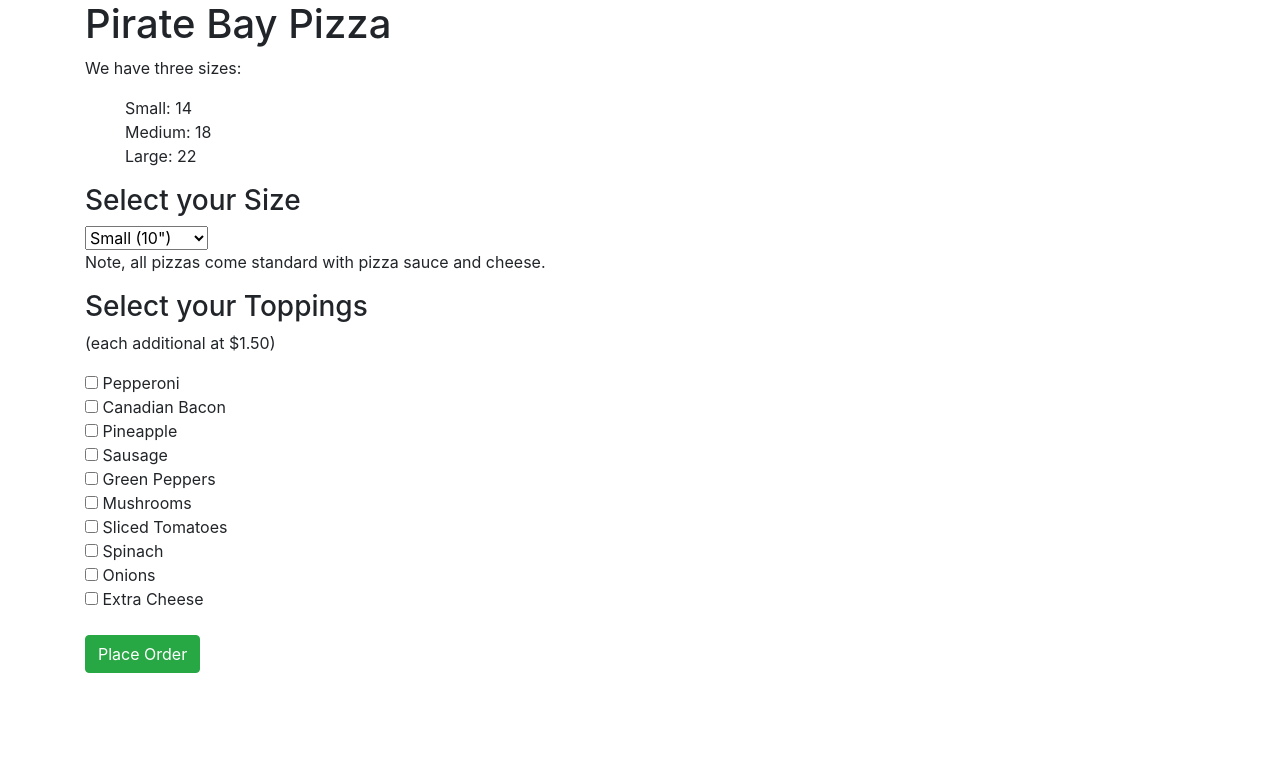
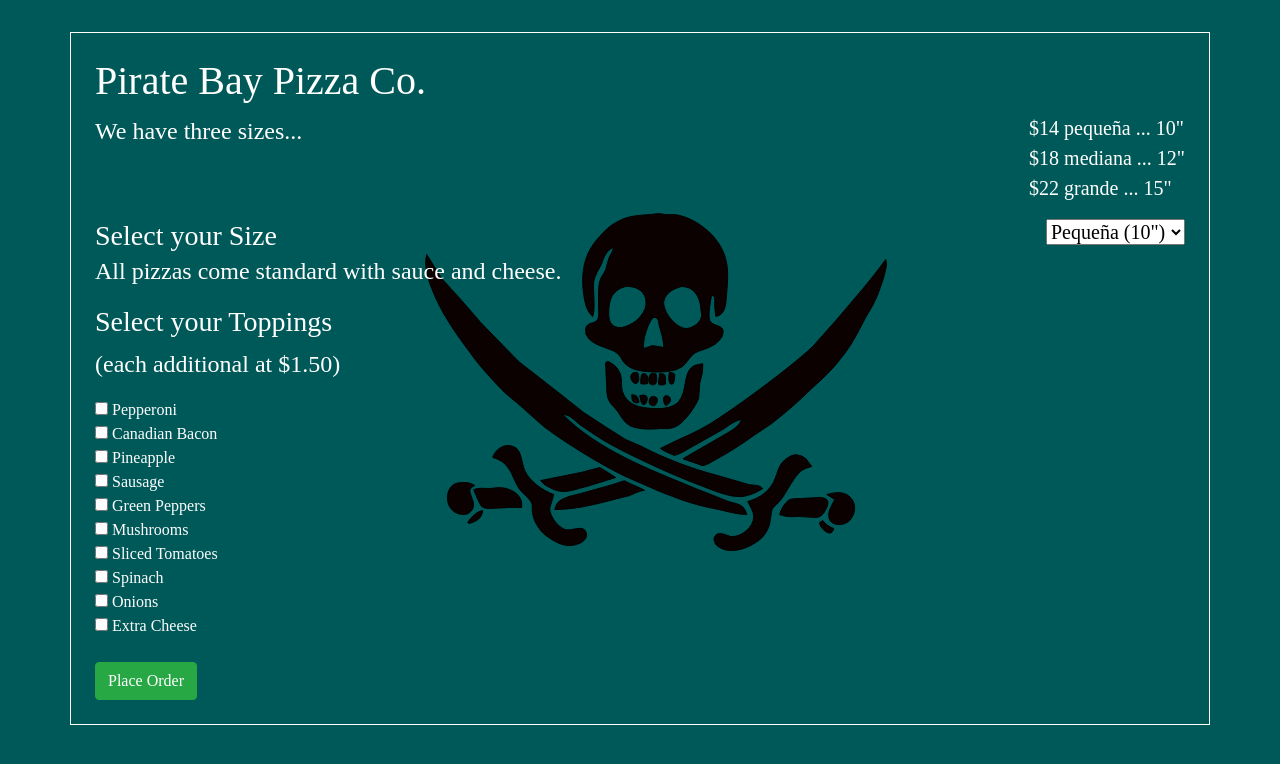
Before and after one commit to joshdrochon/pizza-website, a plain HTML site: page index.html in a window 1280 px wide. Drawn offline with Linux system fonts and the light colour scheme; a script that the page names is missing.

Commit message:
add styling to web-page refactored some logic

```diff
--- a/css/styles.css
+++ b/css/styles.css
@@ -1,3 +1,38 @@
+{
+  border: 1px dotted green;
+}
+
+body{
+    background-color: #005959;
+    color: white;
+    font-family: "Cookie"
+}
+
+#content{
+  border: 1px solid white;
+  padding: 24px;
+  margin-top: 32px;
+
+  /* image style */
+  background-image:url("../img/jolly-roger.svg");
+  background-position:center;
+  background-repeat: no-repeat;
+}
+
+#summary{
+  border: 1px solid white;
+  padding: 24px;
+  margin-top: 32px;
+}
+
+img{
+  opacity: 0.5;
+}
+
+#sizes{
+  float: right;
+}
+
 #summary{
   display: none;
 }
@@ -8,4 +43,17 @@ input{
 
 li{
   list-style-type: none;
+  font-size: 20px;
 }
+
+p{
+  font-size: 24px;
+}
+
+#size-toppings{
+  clear: both;
+}
+
+select{
+  font-size: 20px;
+}
--- a/index.html
+++ b/index.html
@@ -4,38 +4,42 @@
     <meta charset="utf-8">
     <link rel="stylesheet" href="css/bootstrap.min.css">
     <link rel="stylesheet" href="css/styles.css" type="text/css" media="all">
+    <script src="https://ajax.googleapis.com/ajax/libs/webfont/1.4.7/webfont.js"></script>
     <script src="scripts/jquery-3.2.1.js"></script>
     <script src="scripts/scripts.js"></script>
     <title>Pirate Bay Pizza</title>
   </head>
   <body>
-    <div class="container">
-      <h1>Pirate Bay Pizza</h1>
-
-      <p>We have three sizes:</p>
-      <ul>
-        <li>Small: 14</li>
-        <li>Medium: 18</li>
-        <li>Large: 22</li>
+    <div id="content" class="container">
+      <div class="banner">
+        <h1 id="title">Pirate Bay Pizza Co.</h1>
+      </div>
+      <p style="display: inline">We have three sizes... </p>
+      <ul id="sizes">
+        <li>$14 pequeña ... 10"</li>
+        <li>$18 mediana ... 12"</li>
+        <li>$22 grande ... 15"</li>
       </ul>
 
       <form id="size-toppings">
 
         <div class="size">
 
-          <h3>Select your Size</h3>
+          <h3 style="display:inline">Select your Size</h3>
 
-          <select id="size">
-            <option value="small">Small (10")</option>
-            <option value="medium">Medium (12")</option>
-            <option value="large">Large (15")</option>
-          </select>
+
+            <select style="float:right" id="size">
+              <option value="small">Pequeña (10")</option>
+              <option value="medium">Mediana (12")</option>
+              <option value="large">Grande (15")</option>
+            </select>
+          <div>
 
         </div><!--end size-->
 
         <div class="toppings">
 
-          <p>Note, all pizzas come standard with pizza sauce and cheese.</p>
+          <p>All pizzas come standard with sauce and cheese.</p>
           <h3>Select your Toppings</h3>
           <p>(each additional at $1.50)</p>
 
@@ -54,18 +58,19 @@
           </fieldset>
 
         </div><!--end toppings-->
-        <br>
-        <button class="btn btn-success" type="submit" name="button">Place Order</button>
+
+        <br><button id="submit" class="btn btn-success" type="submit" name="button">Place Order</button>
 
       </form><!--end form-->
 
-      <div id="summary">
-        <hr>
-        <p>Hey Pirate, you ordered a pizza with these savage toppings:<ul class="toppings-selected"></ul>
-          <h2>That'll cost you a total of $<span class="total"></span></h2>
-        </p>
-      </div><!--end summary-->
+    </div><!--end container-->
 
-    </div><!--end container-->
+    <div id="summary" class="container">
+      <p>Hey Pirate, you ordered a pizza with these savage toppings:<ul class="toppings-selected"></ul>
+        <h2>That'll cost you a total of $<span class="total"></span></h2>
+      </p>
+    </div><!--end summary-->
+
+
   </body>
 </html>
--- a/scripts/scripts.js
+++ b/scripts/scripts.js
@@ -1,3 +1,9 @@
+WebFont.load({
+  google: {
+    families: ["Cookie:regular"]
+  }
+});
+
 $(function(){
 
   $("#size-toppings").submit(function(event){
@@ -20,7 +26,7 @@ $(function(){
 
     var userPizza = new Pizza(userSize, userToppings);
 
-    //console.log(userPizza);
+    console.log(userPizza);
 
     Pizza.prototype.calcPrice = function(){
 
@@ -45,14 +51,14 @@ $(function(){
 
     let numString = userPizza.calcPrice().toString();
 
+    console.log(numString);
+    console.log(typeof(numString));
+
     if(numString.length === 4){
       numString += "0";
     }else if(numString.length === 2){
       numString += ".00";
     }
-
-    console.log(numString);
-    //console.log(typeof(numString));
 
     $(".total").text(numString);
 
```
Also changed, not shown: img/jolly-roger.svg (added), img/pizza.jpg (added), 3 other files.
